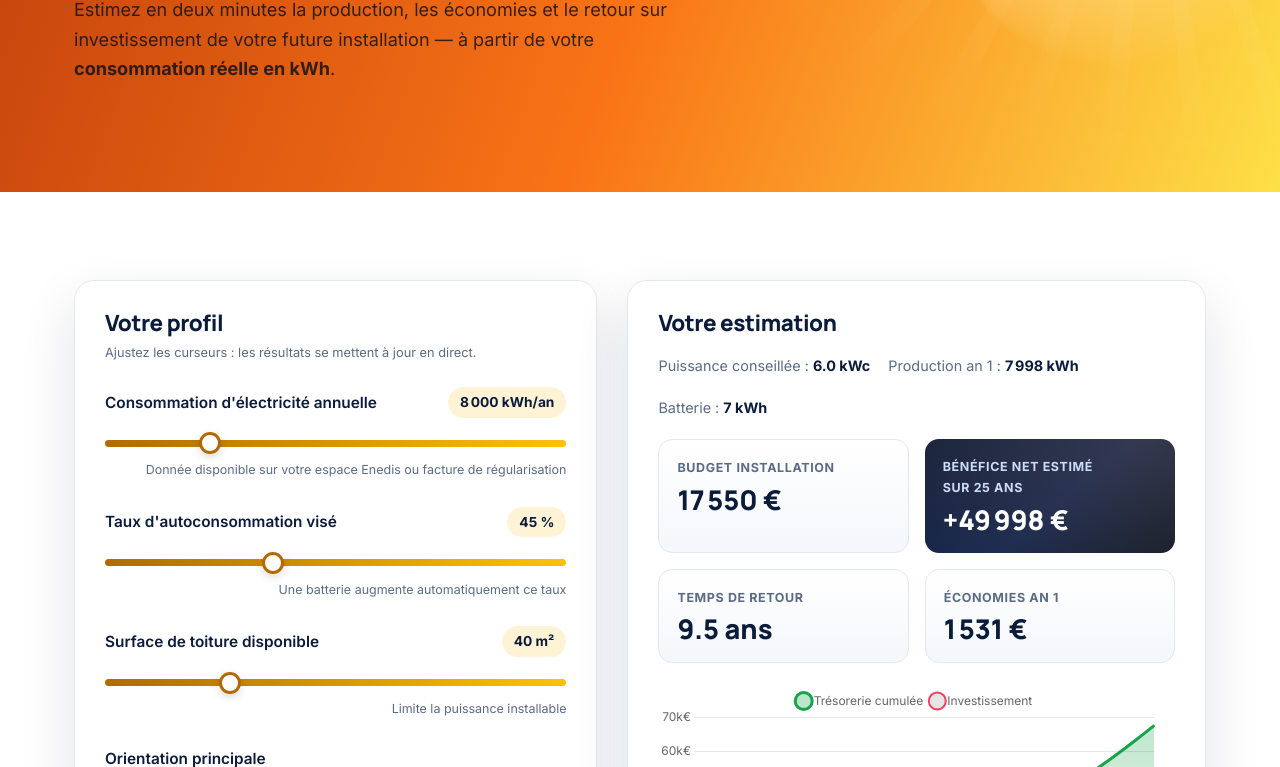
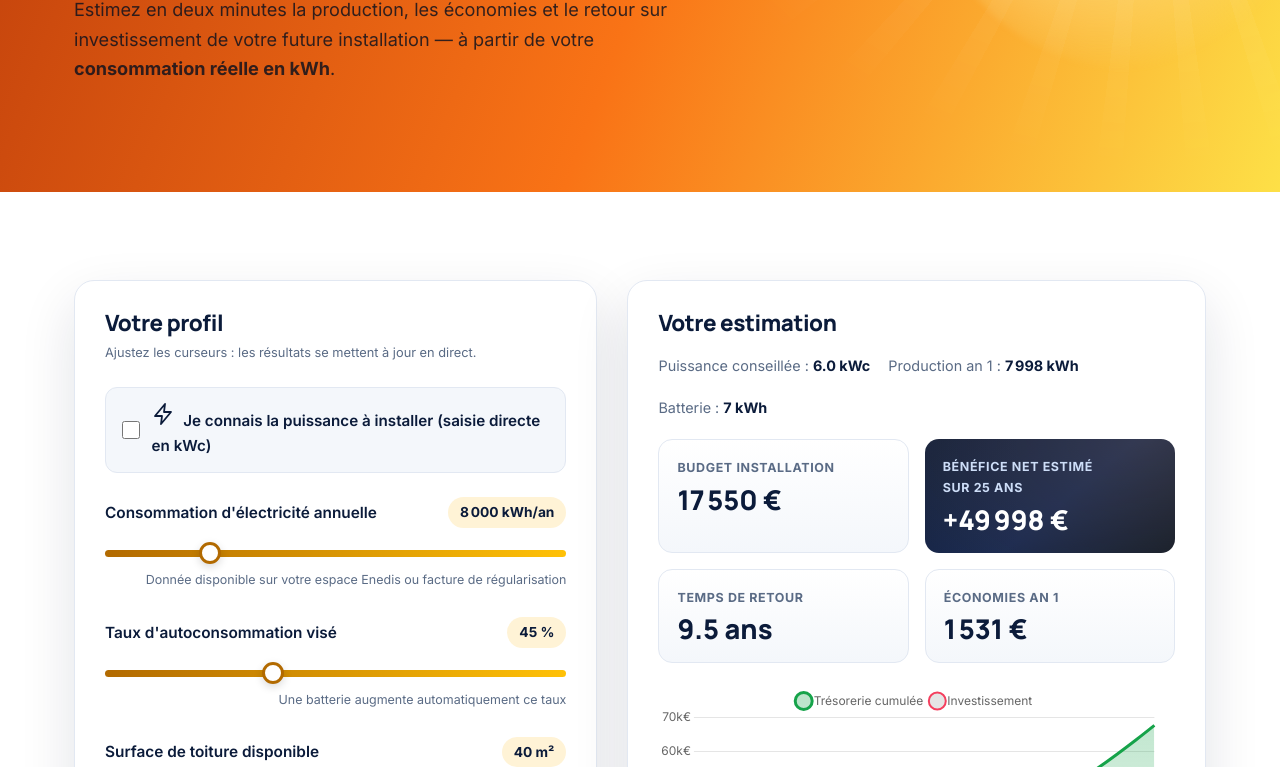
Before and after one commit to LouSoleu/Lou-Soleu-Site, a plain HTML site: page simulateur.html in a window 1280 px wide. Shown: the part 333-1100 px from the top of the page. Drawn offline with nearby package versions, Linux system fonts and the light colour scheme.

Commit message:
Add files via upload

```diff
--- a/assets/main.js
+++ b/assets/main.js
@@ -242,16 +242,27 @@ function initSimulateur() {
     var orientation = +$('orientation').value;
     var autoconsoRate = +$('autoconso').value / 100;
     var avecBatterie = $('batterie') ? $('batterie').checked : false;
+    var directMode = $('kwc-direct-mode') ? $('kwc-direct-mode').checked : false;
+
+    /* Bascule d'affichage : saisie directe kWc <-> estimation par la surface */
+    if ($('group-kwc-direct')) $('group-kwc-direct').style.display = directMode ? 'block' : 'none';
+    if ($('group-surface')) $('group-surface').style.display = directMode ? 'none' : 'block';
 
     $('val-conso-annuelle').innerText = conso.toLocaleString('fr-FR');
     $('val-autoconso').innerText = Math.round(autoconsoRate * 100);
 
-    /* Dimensionnement : ~ couvrir la conso, capé entre 3 et 12 kWc (villa) */
-    var kwc = Math.max(3, Math.min(12, Math.round((conso / 1300) * 2) / 2));
-    if ($('surface-toit')) {
-      var surf = +$('surface-toit').value;
-      $('val-surface').innerText = surf;
-      kwc = Math.min(kwc, parseFloat((surf * 0.21).toFixed(1)));
+    /* Puissance : soit saisie directe (kWc), soit dimensionnee sur la conso puis plafonnee par la surface */
+    var kwc;
+    if (directMode) {
+      kwc = +$('kwc-direct').value;
+      if ($('val-kwc-direct')) $('val-kwc-direct').innerText = kwc.toFixed(1);
+    } else {
+      kwc = Math.max(3, Math.min(12, Math.round((conso / 1300) * 2) / 2));
+      if ($('surface-toit')) {
+        var surf = +$('surface-toit').value;
+        $('val-surface').innerText = surf;
+        kwc = Math.min(kwc, parseFloat((surf * 0.21).toFixed(1)));
+      }
     }
     if ($('val-kwc')) $('val-kwc').innerText = kwc.toFixed(1);
 
@@ -333,7 +344,7 @@ function initSimulateur() {
     });
   }
 
-  ['conso-annuelle', 'autoconso', 'orientation', 'batterie', 'surface-toit'].forEach(function (id) {
+  ['conso-annuelle', 'autoconso', 'orientation', 'batterie', 'surface-toit', 'kwc-direct-mode', 'kwc-direct'].forEach(function (id) {
     var el = document.getElementById(id);
     if (el) el.addEventListener('input', run);
     if (el && el.tagName === 'SELECT') el.addEventListener('change', run);
--- a/simulateur.html
+++ b/simulateur.html
@@ -106,6 +106,17 @@
       <h2 class="serif" style="font-size:1.4rem;margin-bottom:6px">Votre profil</h2>
       <p class="note" style="margin-bottom:24px">Ajustez les curseurs : les résultats se mettent à jour en direct.</p>
 
+      <div class="switch" style="margin-bottom:24px">
+        <input type="checkbox" id="kwc-direct-mode">
+        <label for="kwc-direct-mode"><svg width="24" height="24" viewBox="0 0 24 24" fill="none" stroke="currentColor" stroke-width="1.8" stroke-linecap="round" stroke-linejoin="round"><path d="M13 2 3 14h7l-1 8 10-12h-7l1-8z"/></svg> &nbsp;Je connais la puissance à installer (saisie directe en kWc)</label>
+      </div>
+
+      <div class="ctrl" id="group-kwc-direct" style="display:none">
+        <div class="ctrl-head"><span>Puissance à installer</span><span class="val-badge"><span id="val-kwc-direct">6.0</span> kWc</span></div>
+        <input type="range" id="kwc-direct" min="3" max="15" step="0.5" value="6">
+        <small>Vous fixez la puissance ; la surface de toiture n'est plus prise en compte.</small>
+      </div>
+
       <div class="ctrl">
         <div class="ctrl-head"><span>Consommation d'électricité annuelle</span><span class="val-badge"><span id="val-conso-annuelle">8 000</span> kWh/an</span></div>
         <input type="range" id="conso-annuelle" min="2000" max="30000" step="500" value="8000">
@@ -118,7 +129,7 @@
         <small>Une batterie augmente automatiquement ce taux</small>
       </div>
 
-      <div class="ctrl">
+      <div class="ctrl" id="group-surface">
         <div class="ctrl-head"><span>Surface de toiture disponible</span><span class="val-badge"><span id="val-surface">40</span> m²</span></div>
         <input type="range" id="surface-toit" min="12" max="120" step="2" value="40">
         <small>Limite la puissance installable</small>
```
